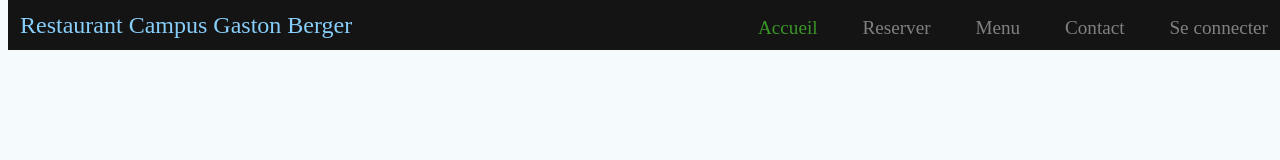
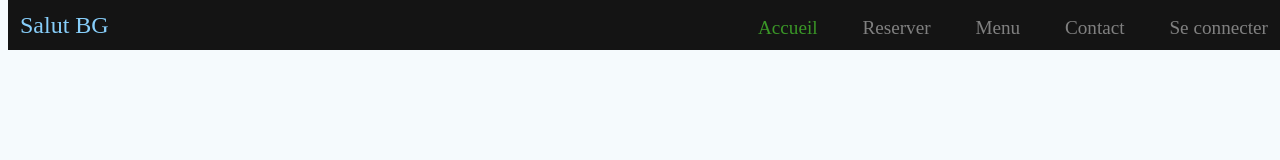
Before and after one commit to Estebannnnnnn/Site, a plain HTML site: page index.html in a window 1280 px wide. Drawn offline with Linux system fonts and the light colour scheme.

Commit message:
Update index.html

```diff
--- a/index.html
+++ b/index.html
@@ -17,7 +17,7 @@
                 <a href="Connexion.php" title="connexion">Se connecter</a>
             </div>
         </div>
-        <div class="titre_header">Restaurant Campus Gaston Berger</div>
+        <div class="titre_header">Salut BG</div>
     </header>
 
 </body>
```
